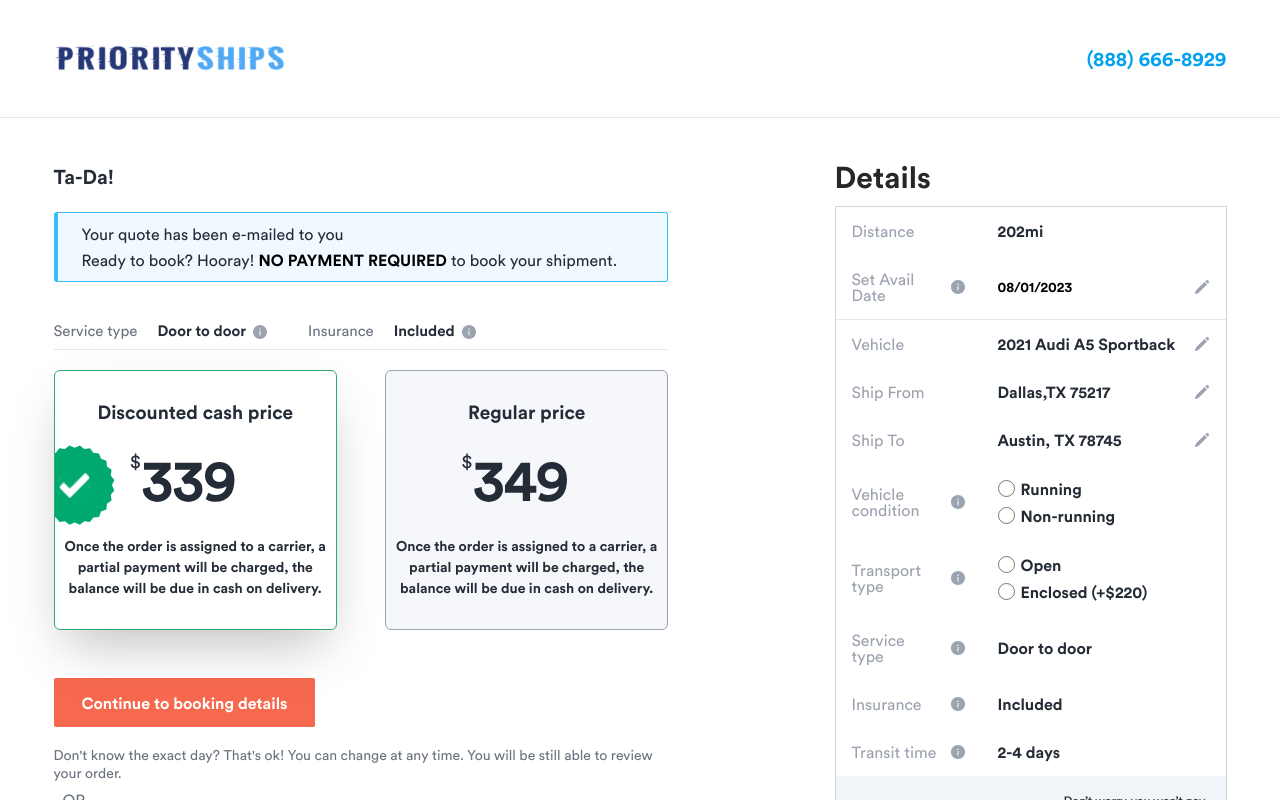
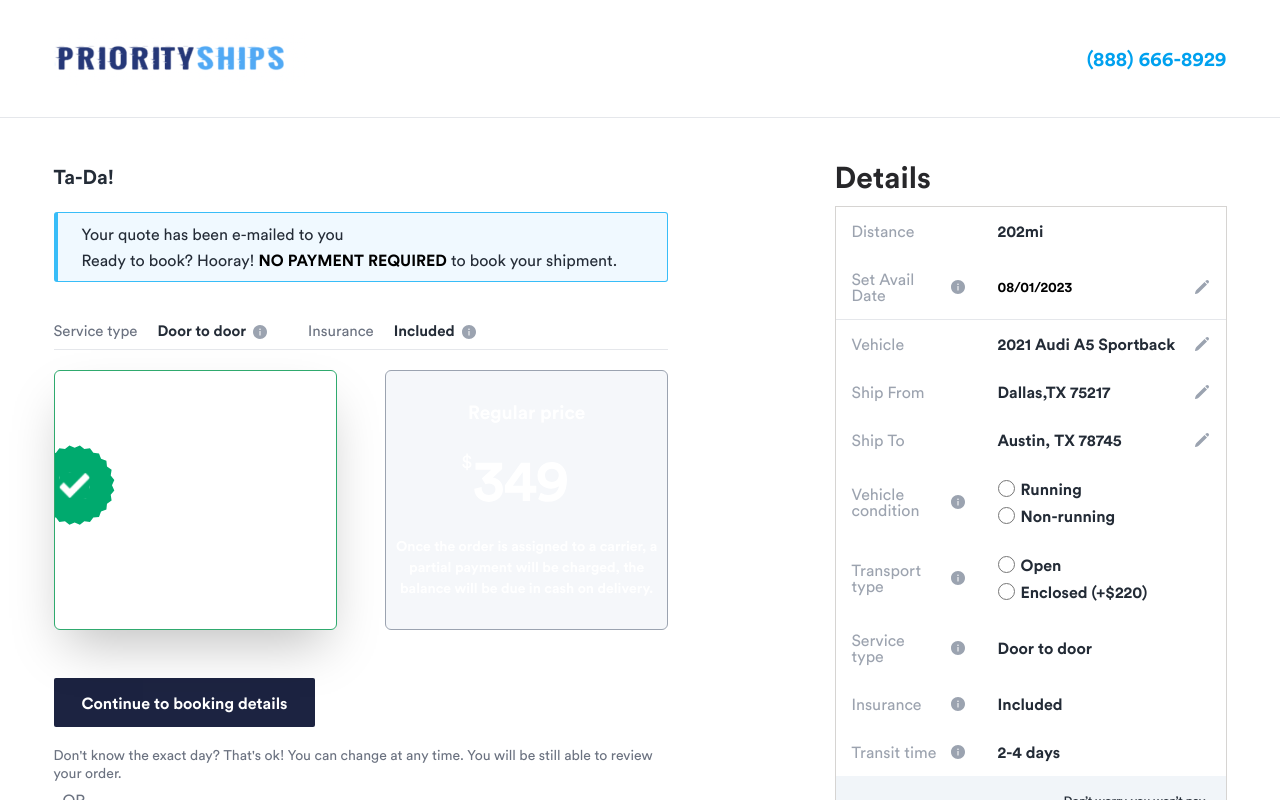
Before and after one commit to mustaqeemtariq/transport-service, a Next.js app: page / in a window 1280 px wide. Shown: the top 800 px of the page. Built offline with nearby package versions, Linux system fonts and the light colour scheme; no server answers.

Commit message:
style tweaks

```diff
--- a/components/PricePage/PriceCard.js
+++ b/components/PricePage/PriceCard.js
@@ -14,7 +14,7 @@ const PriceCard = ({
         setPriceCardActive();
         setselectedPrice();
       }}
-      className={`w-full lg:max-w-[321px] h-[260px] rounded-md ${
+      className={`w-full bg-blue-500 lg:max-w-[321px] h-[260px] rounded-md ${
         active
           ? "border-borderGreen bg-white shadow-2xl"
           : "bg-liteGray border-[#9BA3B0]"
@@ -23,19 +23,19 @@ const PriceCard = ({
       {active && (
         <GreenTickSvg className="absolute -left-5 top-[4.5rem] w-20" />
       )}
-      <div className="text-blueishGray text-[19px] font-bold leading-tight">
+      <div className="text-white text-[19px] font-bold leading-tight">
         {title}
       </div>
       <div className="w-[107px] h-14 relative antialiased">
-        <div className="text-blueishGray font-stroke font-circular-book text-[56px] font-bold leading-[56px]">
+        <div className="text-white font-stroke font-circular-book text-[56px] font-bold leading-[56px]">
           {price}
         </div>
-        <div className="text-blueishGray font-circular-book text-[19px] leading-[18px] absolute top-0 -left-3">
+        <div className="text-white font-circular-book text-[19px] leading-[18px] absolute top-0 -left-3">
           $
         </div>
       </div>
 
-      <div className="w-[266px] text-center text-blueishGray text-sm leading-[21px]">
+      <div className="w-[266px] text-center text-white text-sm leading-[21px]">
         Once the order is assigned to a carrier, a partial payment will be
         charged, the balance will be due in cash on delivery.
       </div>
--- a/components/Utils/ReactiveBtn.js
+++ b/components/Utils/ReactiveBtn.js
@@ -5,7 +5,7 @@ const ReactiveBtn = ({ type, title, onClick, showSvg = true }) => {
     <button
       type={type}
       onClick={onClick}
-      className="lg:w-fit px-7 h-[49px] flex items-center justify-center gap-2 bg-redishOrange rounded-sm hover:bg-opacity-90 group"
+      className="lg:w-fit px-7 h-[49px] flex items-center justify-center gap-2 bg-[#1c2341] rounded-sm hover:bg-opacity-90 group"
     >
       <div className="text-center text-white text-base font-bold leading-tight">
         {title}
--- a/pages/index.js
+++ b/pages/index.js
@@ -297,10 +297,14 @@ export default function Home() {
   const [selectedYearOption, setSelectedYearOption] = useState(null);
   const [selectedBrandOption, setSelectedBrandOption] = useState(null);
   const [selectedModalOption, setSelectedModalOption] = useState(null);
-  const [selectedZipCodeFromOption, setSelectedZipCodeFromOption] =
+  const [fromZipCodeValue, setFromZipCodeValue] =
     useState(null);
+  const [toZipCodeValue, setToZipCodeValue] = useState(null);
 
-  const [selectedZipCodeToOption, setSelectedZipCodeToOption] = useState(null);
+  const [ zipCodeFromOption, setSelectedZipCodeFromOption] = useState(null);
+  const [ zipCodeToOption, setSelectedZipCodeToOption] = useState(null);
+
+  console.log("ASSA", zipCodeFromOption);
 
   const yearOptions = vehicleYears?.map((year) => ({
     label: year,
@@ -333,16 +337,16 @@ export default function Home() {
   }, [selectedYearOption, selectedBrandOption]);
 
   useEffect(() => {
-    if (selectedZipCodeFromOption?.length >= 2) {
-      getZipCodeFrom(selectedZipCodeFromOption);
+    if (fromZipCodeValue?.length >= 2) {
+      getZipCodeFrom(fromZipCodeValue);
     }
-  }, [selectedZipCodeFromOption]);
+  }, [fromZipCodeValue]);
 
   useEffect(() => {
-    if (selectedZipCodeToOption?.length >= 2) {
-      getZipCodeTo(selectedZipCodeToOption);
+    if (toZipCodeValue?.length >= 2) {
+      getZipCodeTo(toZipCodeValue);
     }
-  }, [selectedZipCodeToOption]);
+  }, [toZipCodeValue]);
 
   return (
     <main className="">
@@ -566,10 +570,11 @@ export default function Home() {
                   </div>
                   <EditInputField
                     className="col-span-2"
-                    value={selectedZipCodeFromOption}
+                    value={zipCodeFromOption}
                     onValueChange={(value) =>
-                      setSelectedZipCodeFromOption(value)
+                      setFromZipCodeValue(value)
                     }
+                    onChange={(value) => setSelectedZipCodeFromOption(value)}
                     options={zipCodeFromOptions}
                   />
                   <div />
@@ -602,8 +607,9 @@ export default function Home() {
                   </div>
                   <EditInputField
                     className="col-span-2"
-                    value={selectedZipCodeToOption}
-                    onValueChange={(value) => setSelectedZipCodeToOption(value)}
+                    value={zipCodeToOption}
+                    onValueChange={(value) => setToZipCodeValue(value)}
+                    onChange={(value) => setSelectedZipCodeToOption(value)}
                     options={zipCodeToOptions}
                   />
                   <div />
```
